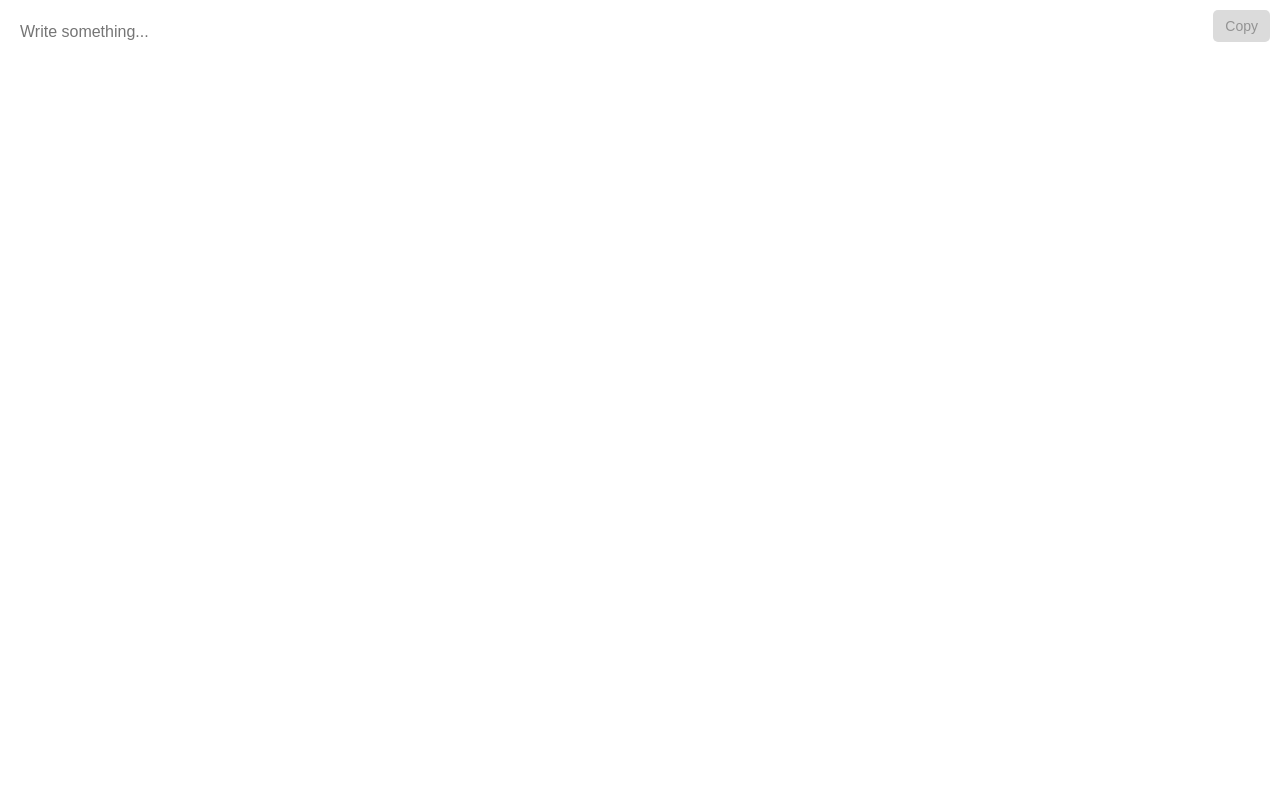
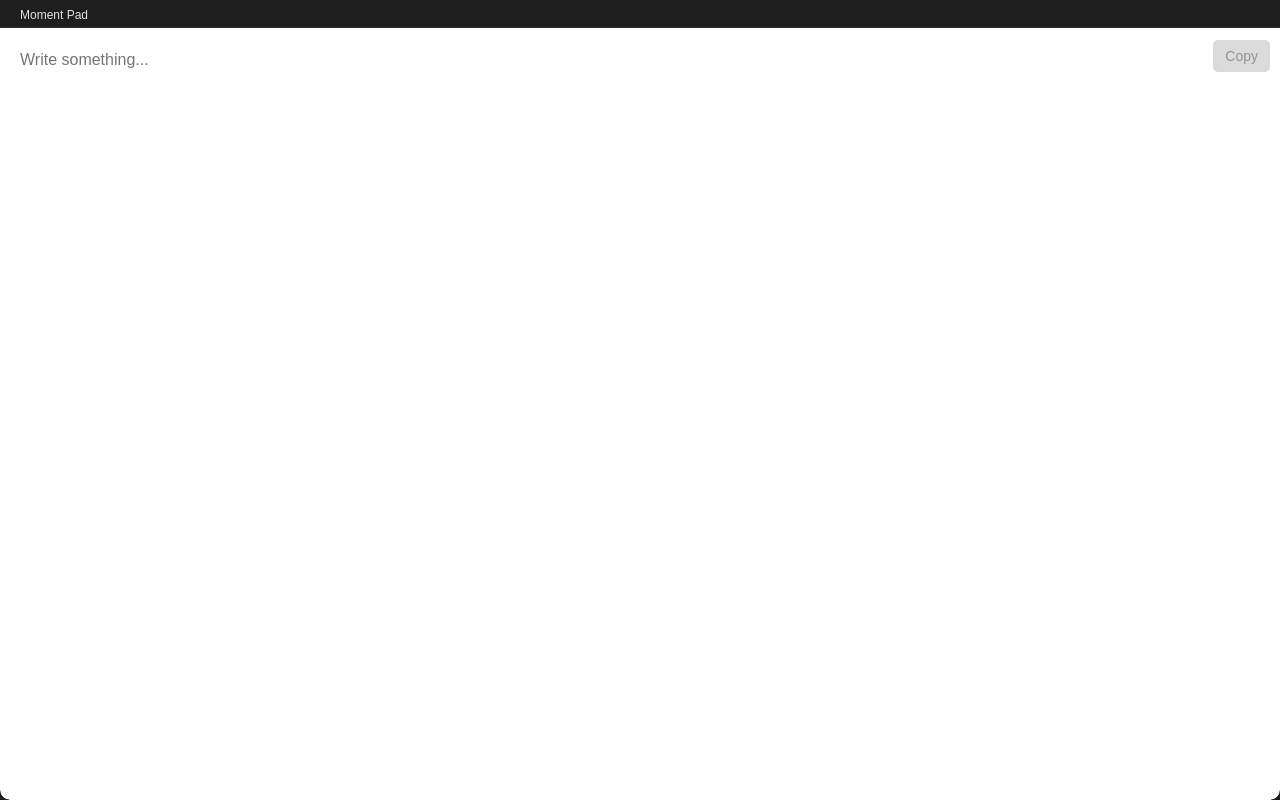
Before and after one commit to motonum/moment_pad, a React (Vite) app: page / in a window 1280 px wide. Built offline with nearby package versions, Linux system fonts and the light colour scheme.

Commit message:
update: デザインの修正

```diff
--- a/src/App.css
+++ b/src/App.css
@@ -1,17 +1,34 @@
+* {
+  margin: 0;
+  padding: 0;
+  box-sizing: border-box;
+  font-family: sans-serif;
+}
+
 html,
 body,
 #root {
   height: 100vh;
-  margin: 0;
-  padding: 0;
-  box-sizing: border-box;
   overflow: hidden;
+  border-radius: 10px;
+  background-color: #1e1e1e;
 }
 
 .container {
   position: relative;
   width: 100%;
   height: 100vh;
+}
+
+.header {
+  height: 28px;
+  padding: 8px 20px;
+  border-bottom: 1px solid #2e2e2e;
+  font-size: 12px;
+  color: #e0e0e0;
+  -webkit-user-select: none;
+  user-select: none;
+  cursor: default;
 }
 
 .memo-pad {
@@ -30,7 +47,7 @@ body,
 
 .copy-button {
   position: absolute;
-  top: 10px;
+  top: 40px;
   right: 10px;
   padding: 8px 12px;
   background-color: #007aff;
@@ -41,6 +58,7 @@ body,
   font-size: 14px;
   z-index: 10;
   transition: background-color 0.2s ease-in-out, opacity 0.2s ease-in-out;
+  opacity: 0.8;
 }
 
 .copy-button:hover {
--- a/src/App.tsx
+++ b/src/App.tsx
@@ -52,7 +52,14 @@ function App() {
 
   return (
     <div className="container">
-      <button className="copy-button" onClick={handleCopy} disabled={isCopied || !text}>
+      <header data-tauri-drag-region className="header">
+        Moment Pad
+      </header>
+      <button
+        className="copy-button"
+        onClick={handleCopy}
+        disabled={isCopied || !text}
+      >
         {isCopied ? "Copied!" : "Copy"}
       </button>
       <textarea
```
